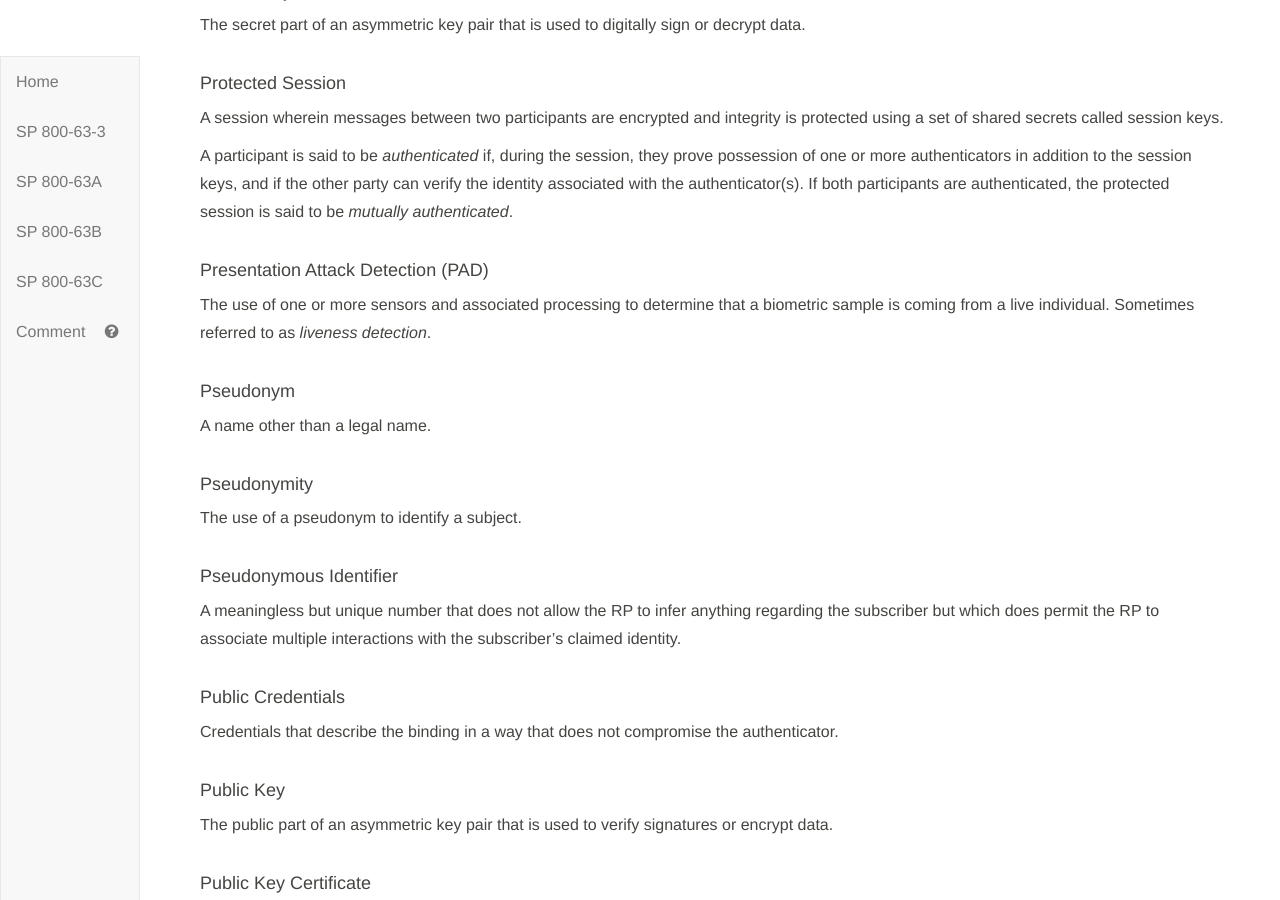
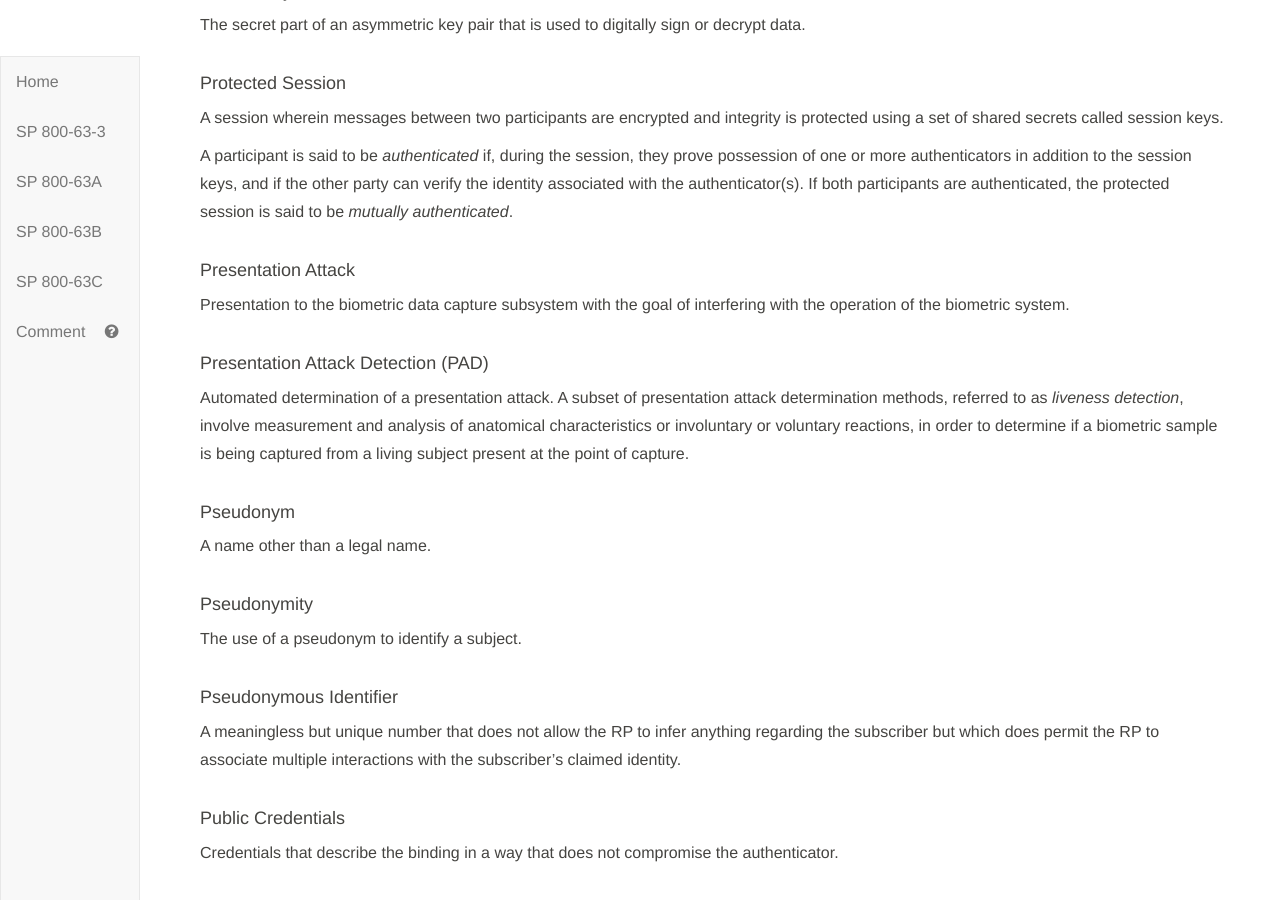
Before and after one commit to usnistgov/800-63-3, a Jekyll site: the page built from sp800-63-3/definitions.md, in a window 1280 px wide and 900 px high, scrolled down 11835 px. Built offline with Jekyll 4.4.1, drawn with Linux system fonts in a browser that asks for light colours; our own code applies the rules of GitHub Pages for plain Markdown files.

Commit message:
Make PAD definition track ISO. Updates fix to #1248.

```diff
--- a/sp800-63-3/definitions.md
+++ b/sp800-63-3/definitions.md
@@ -322,8 +322,11 @@ A session wherein messages between two participants are encrypted and integrity
 
 A participant is said to be *authenticated* if, during the session, they prove possession of one or more authenticators in addition to the session keys, and if the other party can verify the identity associated with the authenticator(s). If both participants are authenticated, the protected session is said to be *mutually authenticated*.
 
+#### Presentation Attack
+Presentation to the biometric data capture subsystem with the goal of interfering with the operation of the biometric system.
+
 #### Presentation Attack Detection (PAD)
-The use of one or more sensors and associated processing to determine that a biometric sample is coming from a live individual. Sometimes referred to as *liveness detection*.
+Automated determination of a presentation attack. A subset of presentation attack determination methods, referred to as *liveness detection*, involve measurement and analysis of anatomical characteristics or involuntary or voluntary reactions, in order to determine if a biometric sample is being captured from a living subject present at the point of capture.
 
 #### Pseudonym
 A name other than a legal name.
```
